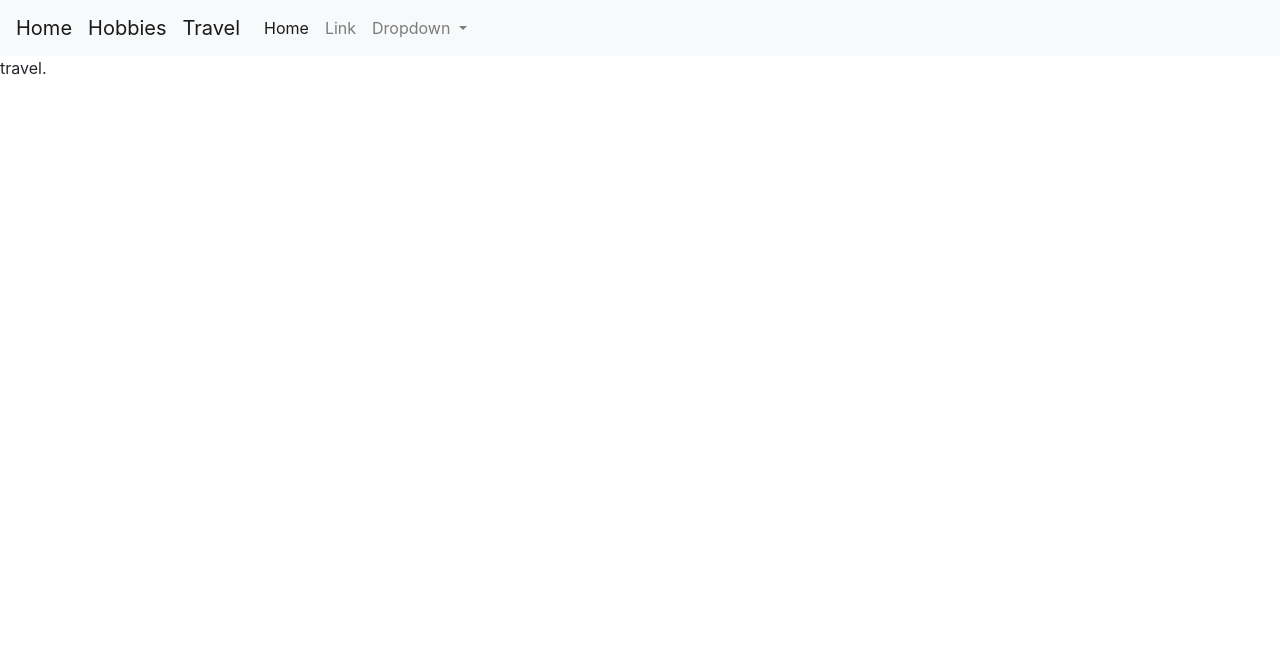
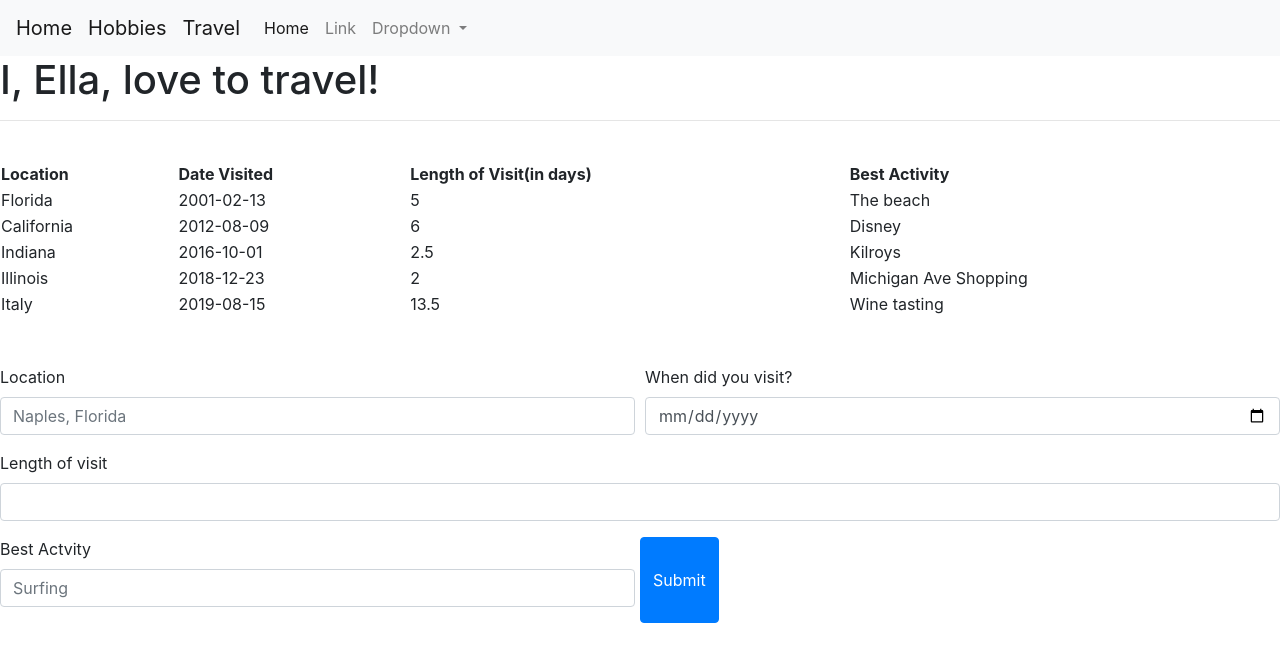
Before and after one commit to akayne/About-Me, a plain HTML site: page app/public/travel.html in a window 1280 px wide. Drawn offline with nearby package versions, Linux system fonts and the light colour scheme; files that its build step writes are made by us from their sources.

Commit message:
Content for Travel page is complete. Needing styling and image.

```diff
--- a/app/public/travel.html
+++ b/app/public/travel.html
@@ -37,10 +37,75 @@
 
     </div>
   </nav>
+<h1>I, Ella, love to travel!</h1>
+<hr>
+<br/>
+<table style="width:100%">
+  <tr>
+    <th>Location</th>
+    <th>Date Visited</th>
+    <th>Length of Visit(in days)</th>
+    <th>Best Activity</th>
+  </tr>
+  <tr>
+    <td>Florida</td>
+    <td>2001-02-13</td>
+    <td>5</td>
+    <td>The beach</td>
 
+  </tr>
+  <tr>
+    <td>California</td>
+    <td>2012-08-09</td>
+    <td>6</td>
+    <td>Disney</td>
+  </tr>
+  <tr>
+    <td>Indiana</td>
+    <td>2016-10-01</td>
+    <td>2.5</td>
+    <td>Kilroys</td>
+  </tr>
+  <tr>
+    <td>Illinois</td>
+    <td>2018-12-23</td>
+    <td>2</td>
+    <td>Michigan Ave Shopping</td>
+  </tr>
+  <tr>
+    <td>Italy</td>
+    <td>2019-08-15</td>
+    <td>13.5</td>
+    <td>Wine tasting</td>
+  </tr>
+</table>
+<br/>
+<br/>
 
+<form>
+  <div class="form-row">
+    <div class="form-group col-md-6">
+      <label for="inputLocation">Location</label>
+      <input type="loaction" class="form-control" id="inputlocation" placeholder="Naples, Florida">
+    </div>
+    <div class="form-group col-md-6">
+      <label for="inputdate">When did you visit?</label>
+      <input type="date" class="form-control" id="inputdate">
+    </div>
+  </div>
+  <div class="form-group">
+    <label for="inputlength">Length of visit</label>
+    <input type="number" class="form-control" id="inputlength" min="1" step="0.5">
+  </div>
+  <div class="form-row">
+    <div class="form-group col-md-6">
+      <label for="inputActivity">Best Actvity</label>
+      <input type="activity" class="form-control" id="inputactivity" placeholder="Surfing">
+    </div>
 
-<p>travel.</p>
+  <button type="submit" class="btn btn-primary">Submit</button>
+</form>
+
 
 
 </body>
```
